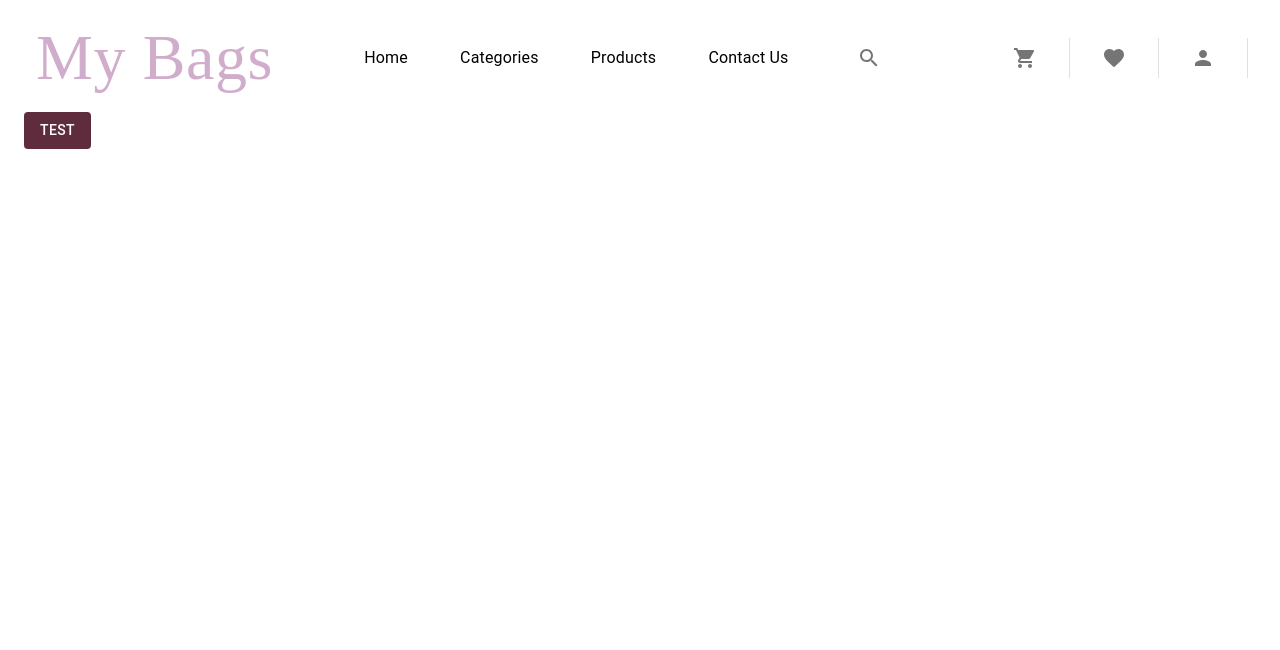
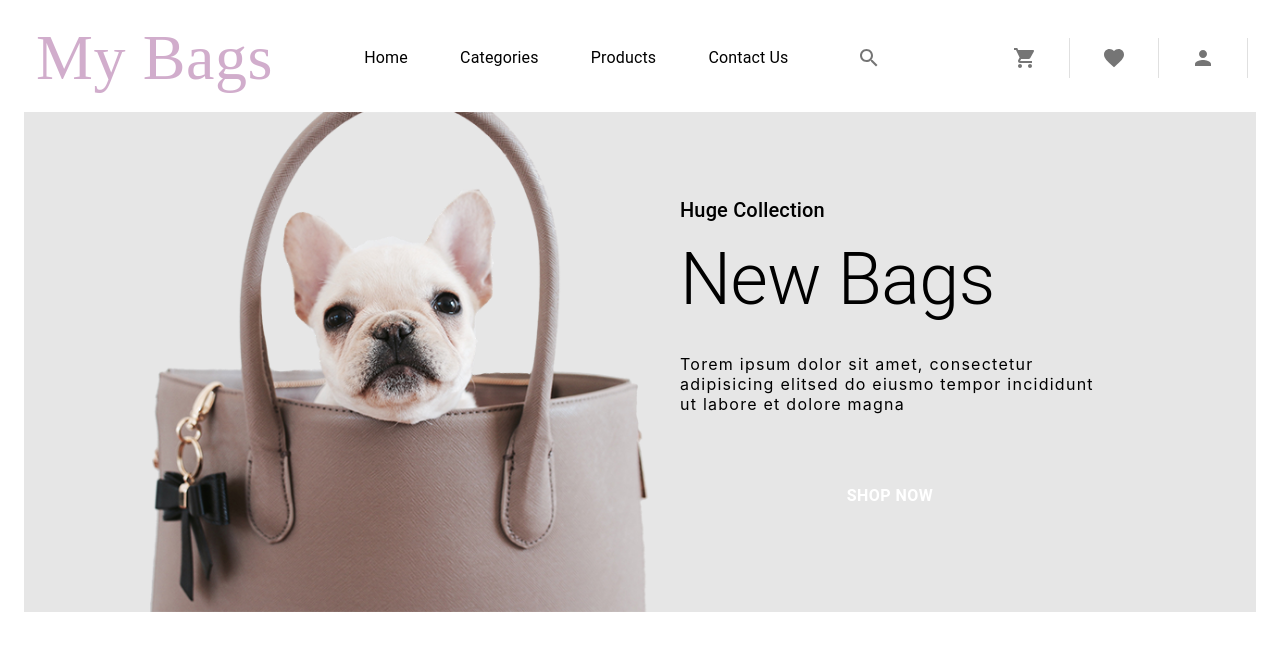
Before and after one commit to harlemtraveler/react-mui-ecommerce, a React (Create React App) app: page / in a window 1280 px wide. Shown: the top 650 px of the page. Built offline with nearby package versions, Linux system fonts and the light colour scheme; a web font is replaced by a local one.

Commit message:
Create Banner

```diff
--- a/src/App.js
+++ b/src/App.js
@@ -4,6 +4,7 @@ import { ThemeProvider } from "@mui/material";
 // import { ThemeProvider } from "@mui/system";
 import { Container, Button } from "@mui/material";
 import Appbar from "./components/appbar";
+import Banner from "./components/banner";
 
 function App() {
 
@@ -20,6 +21,7 @@ function App() {
         }}
       >
         <Appbar />
+        <Banner />
         {
           /*
           Appbar
@@ -32,7 +34,7 @@ function App() {
           AppDrawer
           */
         }
-        <Button variant="contained">Test</Button>
+
       </Container>
     </ThemeProvider>
   );
--- /dev/null
+++ b/src/components/banner/index.js
@@ -0,0 +1,27 @@
+import { useTheme } from "@mui/material/styles";
+import { useMediaQuery, Button, Typography } from "@mui/material";
+import { BannerContainer, BannerContent, BannerTitle, BannerDescription, BannerImage, BannerShopButton } from "../../styles/banner";
+
+export default function Banner() {
+  const theme = useTheme();
+  const matches = useMediaQuery(theme.breakpoints.down('md'));
+
+  return (
+    <BannerContainer>
+      <BannerImage src="/images/banner/banner.png" />
+      <BannerContent>
+        <Typography variant="h6">Huge Collection</Typography>
+        <BannerTitle variant="h2">
+          New Bags
+        </BannerTitle>
+
+        <BannerDescription variant="subtitle">
+          Torem ipsum dolor sit amet, consectetur adipisicing elitsed do eiusmo
+          tempor incididunt ut labore et dolore magna
+        </BannerDescription>
+
+        <BannerShopButton color="primary">Shop Now</BannerShopButton>
+      </BannerContent>
+    </BannerContainer>
+  );
+}
--- /dev/null
+++ b/src/styles/banner/index.js
@@ -0,0 +1,84 @@
+import {Box, Button, Typography} from "@mui/material";
+import { styled } from "@mui/material/styles";
+import theme, { Colors } from "../theme";
+
+// container
+export const BannerContainer = styled(Box)(() => ({
+  display: 'flex',
+  justifyContent: 'center',
+  width: '100%',
+  height: '100%',
+  padding: '0px 0px',
+  background: Colors.light_gray,
+  [theme.breakpoints.down("sm")]: {
+    flexDirection: 'column',
+    alignItems: 'center'
+  },
+}))
+
+// content
+export const BannerContent = styled(Box)(() => ({
+  display: 'flex',
+  flexDirection: 'column',
+  justifyContent: 'center',
+  maxWidth: 420,
+  padding: '30px',
+}));
+
+// image
+export const BannerImage = styled("img")(({ src, theme }) => ({
+  src: `url(${src})`,
+  width: '500px',
+  [theme.breakpoints.down("md")]: {
+    width: '350px'
+  },
+  [theme.breakpoints.down("sm")]: {
+    width: '320px',
+    height: '300px'
+  },
+}));
+
+// title
+export const BannerTitle = styled(Typography)(({ matches, theme }) => ({
+  lineHeight: 1.5,
+  fontSize: '72px',
+  marginBottom: '20px',
+  [theme.breakpoints.down("sm")]: {
+    fontSize: '42px',
+  }
+}));
+
+// description
+export const BannerDescription = styled(Typography)(({ theme }) => ({
+  lineHeight: 1.25,
+  letterSpacing: 1.25,
+  marginBottom: '3em',
+  [theme.breakpoints.down("md")]: {
+    lineHeight: 1.15,
+    letterSpacing: 1.15,
+    marginBottom: '1.5em',
+  }
+}));
+
+// shop button
+export const BannerShopButton = styled(Button, {
+  // Configure which props should be forwarded on DOM
+  shouldForwardProp: (prop) => prop !== 'color',
+  name: 'myShopButton',
+  slot: 'Root',
+  // Here, we are specifying how the styleOverrides are being applied based on props
+  overridesResolver: (props, styles) => [
+    styles.root,
+    props.color === 'primary' && styles.primary,
+    props.color === 'secondary' && styles.secondary,
+  ],
+})(({ theme }) => ({
+  padding: '20px 0px',
+  color: Colors.white,
+  fontWeight: 'bold',
+  fontSize: '16px',
+  [theme.breakpoints.down("sm")]: {
+    padding: '10px 0px',
+    fontSize: '14px',
+  },
+}));
```
Also changed, not shown: public/images/banner/banner.png (added).
